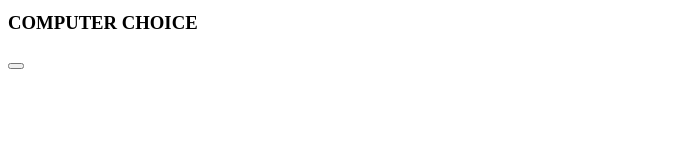
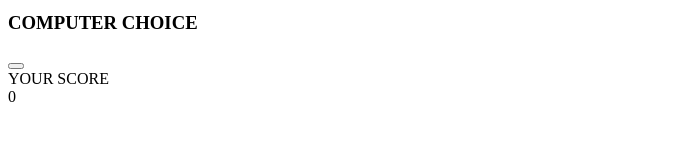
Before and after one commit to renata-blzk/rock-paper-scissors, a plain HTML site: page index.html in a window 1280 px wide. Shown: the part 155-296 px from the top of the page, without its empty margins (0-678 px from the left). Drawn offline with Linux system fonts and the light colour scheme.

Commit message:
add div result to html

```diff
--- a/index.html
+++ b/index.html
@@ -26,6 +26,15 @@
 
     <div id="details"></div>
 
+    <div id="result">
+        <div id="score">
+            <div>YOUR SCORE</div>
+            <div class="human">0</div>
+        </div>
+    </div>
+
+
+
 
 
 
```
